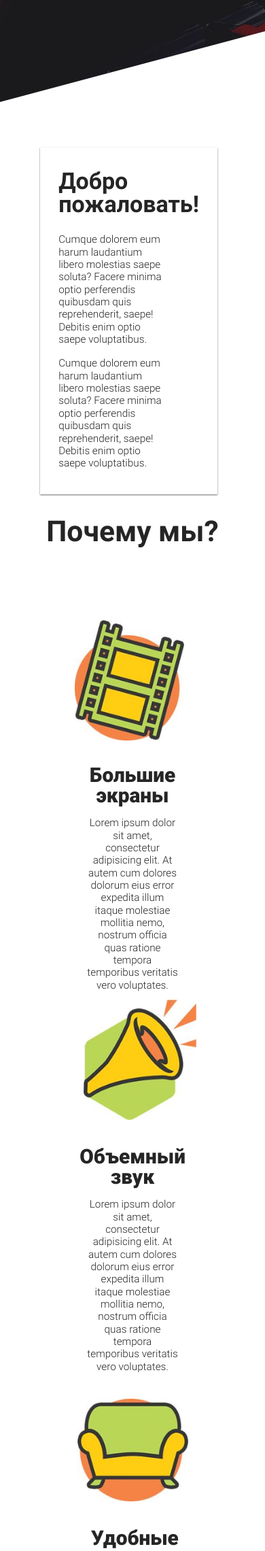
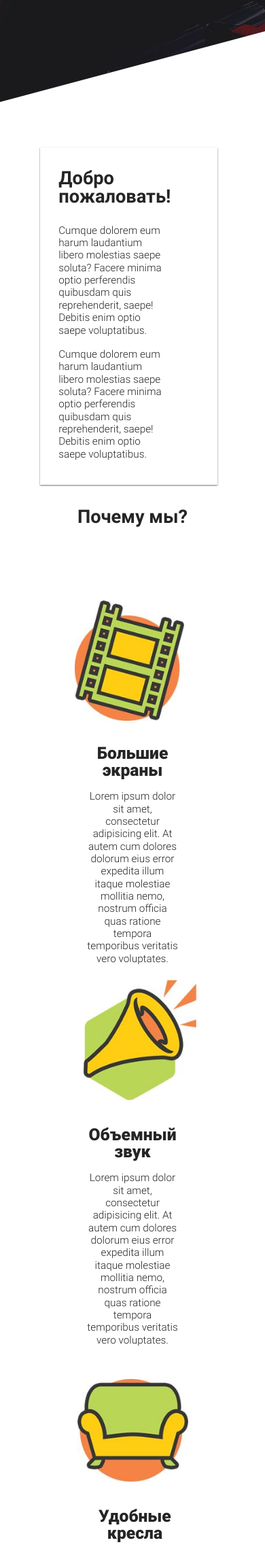
Before and after one commit to Izalia-b/site-local, a PHP site: page /cinema/index.html in a window 390 px wide. Shown: the part 408-2689 px from the top of the page at 68% size. Run offline with PHP 8.4, Linux system fonts and the light colour scheme; grey boxes labelled with a size stand in for pictures from a placeholder-image service; some libraries are stand-ins or nearby versions.

Commit message:
16.03.20-2

```diff
--- a/css/media.css
+++ b/css/media.css
@@ -24,6 +24,9 @@
 @media (max-width:1200px) {
     p {
         font-size: 0.9rem;
+    }
+    .interactive-mosaic_description {
+    width: 10.95rem;
     }
 }
 
@@ -265,6 +268,9 @@
     .b3 {
         margin-right: 8rem
     }
+    .movie-header__h1, .movie-header__h2, .movie-header__h3 {
+        font-size: 1.3rem;
+    }2
 }
 
 /* @media (max-width: 599px) {
@@ -300,6 +306,19 @@
     .interactive {
         width: 19rem;
     }
+    h2 {
+        font-size: 1.6rem;
+    }
+    .welcome>h2 {
+        font-size: 1.6rem;
+    }
+    h3 {
+        font-size: 1.45rem;
+
+    }
+    .logo img {
+            width: 150%;
+        }
 
     /* .interactive-flex {
         grid-template-columns: 1fr;
```
